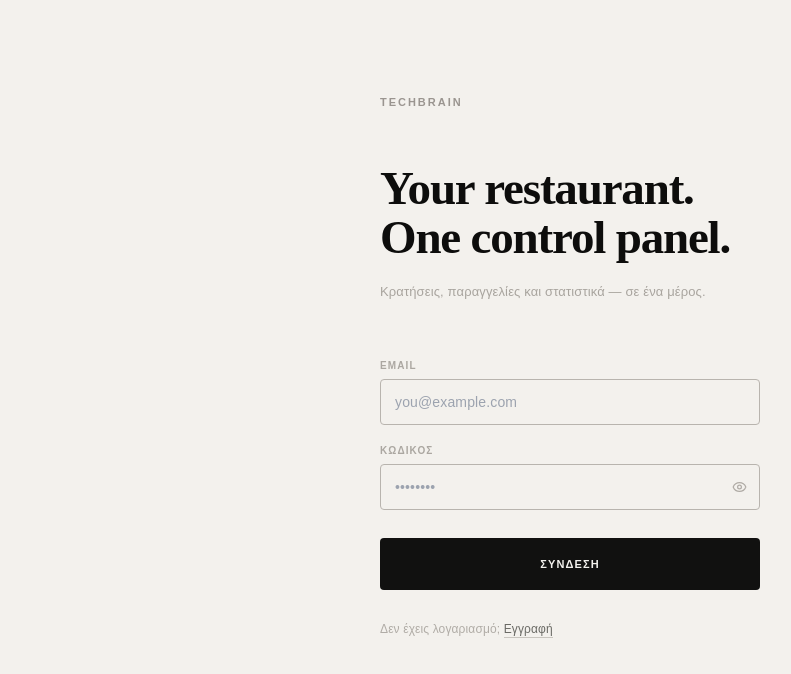
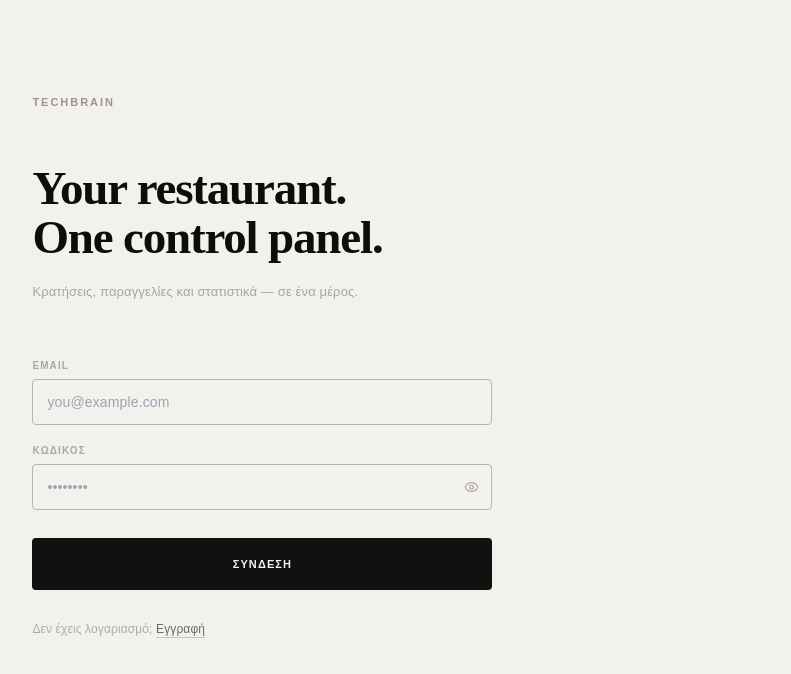
Before and after one commit to techbraincy/TechBrain-App, a Next.js app: page /login in a window 1280 px wide. Shown: the top 674 px of the page, without its empty margins (70-861 px from the left). Built offline with nearby package versions, Linux system fonts and the light colour scheme; no server answers.

Commit message:
UI: offset login composition

```diff
--- a/app/login/page.tsx
+++ b/app/login/page.tsx
@@ -10,18 +10,19 @@ export default function LoginPage() {
       style={{
         minHeight: '100vh',
         background: '#F3F1ED',
-        display: 'flex',
-        flexDirection: 'column',
-        alignItems: 'center',
-        // Pulls layout to ~35% from top — intentional vertical imbalance
-        justifyContent: 'flex-start',
+        // Grid placement: content anchored left, not floating in the middle
+        display: 'grid',
+        gridTemplateColumns: '1fr',
+        alignItems: 'start',
         paddingTop: 'clamp(60px, 11vh, 116px)',
         paddingBottom: '80px',
-        paddingLeft: '24px',
-        paddingRight: '24px',
+        // Left offset: ~8vw pushes content into the left-of-center zone
+        // Right padding stays generous so text doesn't run to the edge on small screens
+        paddingLeft: 'clamp(32px, 8vw, 160px)',
+        paddingRight: 'clamp(32px, 4vw, 80px)',
       }}
     >
-      <div style={{ width: '100%', maxWidth: 380 }}>
+      <div style={{ width: '100%', maxWidth: 460 }}>
 
         {/* Wordmark — small, tracked, anchors the space */}
         <div style={{ marginBottom: 52 }}>
```
